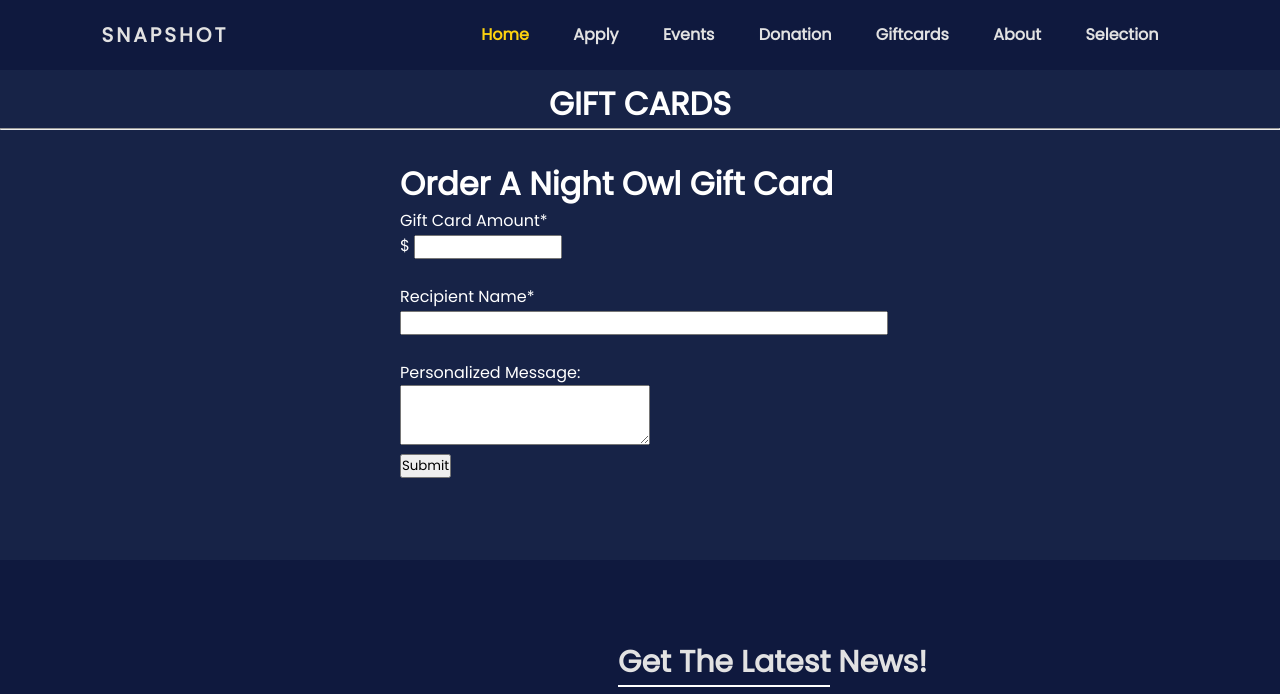
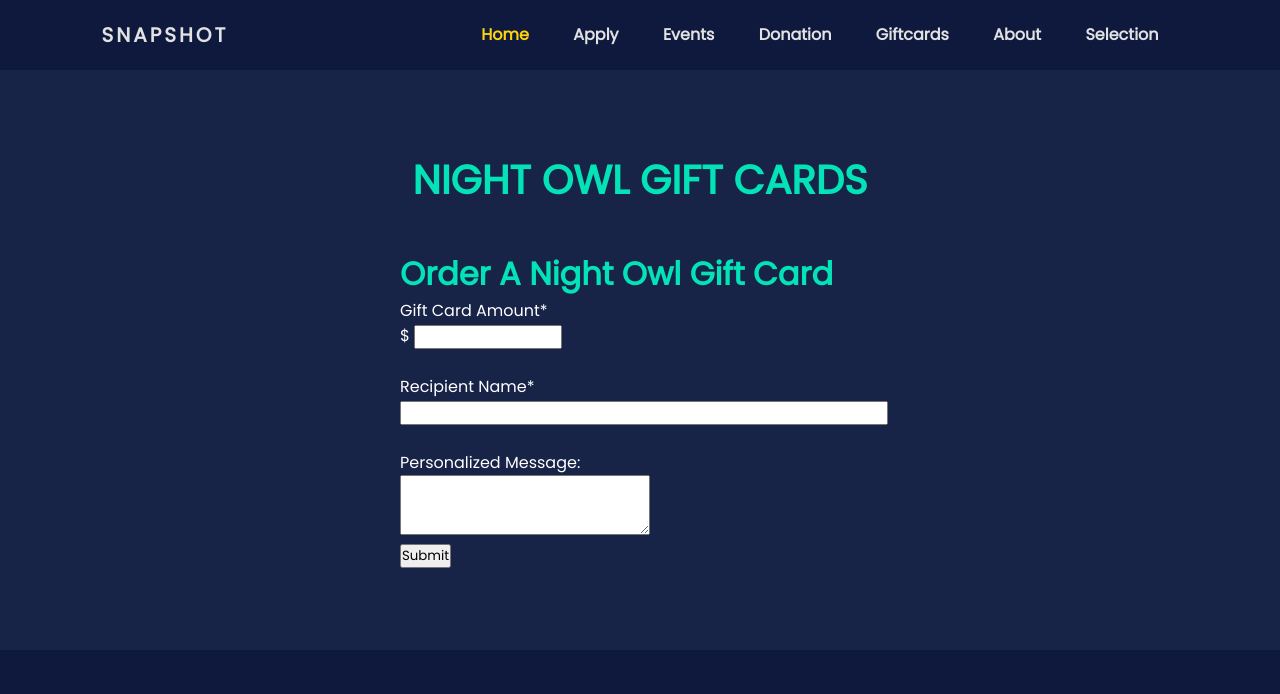
Before and after one commit to xmoj10/COMP20-MIDTERM, a plain HTML site: page giftcards.html in a window 1280 px wide. Shown: the top 694 px of the page. Drawn offline with Linux system fonts and the light colour scheme.

Commit message:
Add files via upload

```diff
--- a/giftcards.html
+++ b/giftcards.html
@@ -12,6 +12,9 @@
         color: rgb(226, 226, 226);
         text-decoration: none;
       }
+	  h1 {
+		  color: #04E2B7;
+	  }
 	  h2 {
 		  text-align:center;
 		  font-size: 40px;
@@ -40,10 +43,9 @@
     </div>
   </nav>
 
-	<div style="height:300">
-		<h1 style="text-align:center; margin-top: 10px"> GIFT CARDS </h1>
+	<div style="height:400; padding-top: 70px; margin-bottom: 40px;">
+		<h1 style="margin-top: 10px; font-size: 40px; text-align: center"> NIGHT OWL GIFT CARDS </h1>
 	</div>
-	<hr style="margin-bottom: 30px">
 
 	<div align="center" id="card" style="height:400px"> <form align="left" id="cardform">
 	<h1> Order A Night Owl Gift Card</h1>
```
